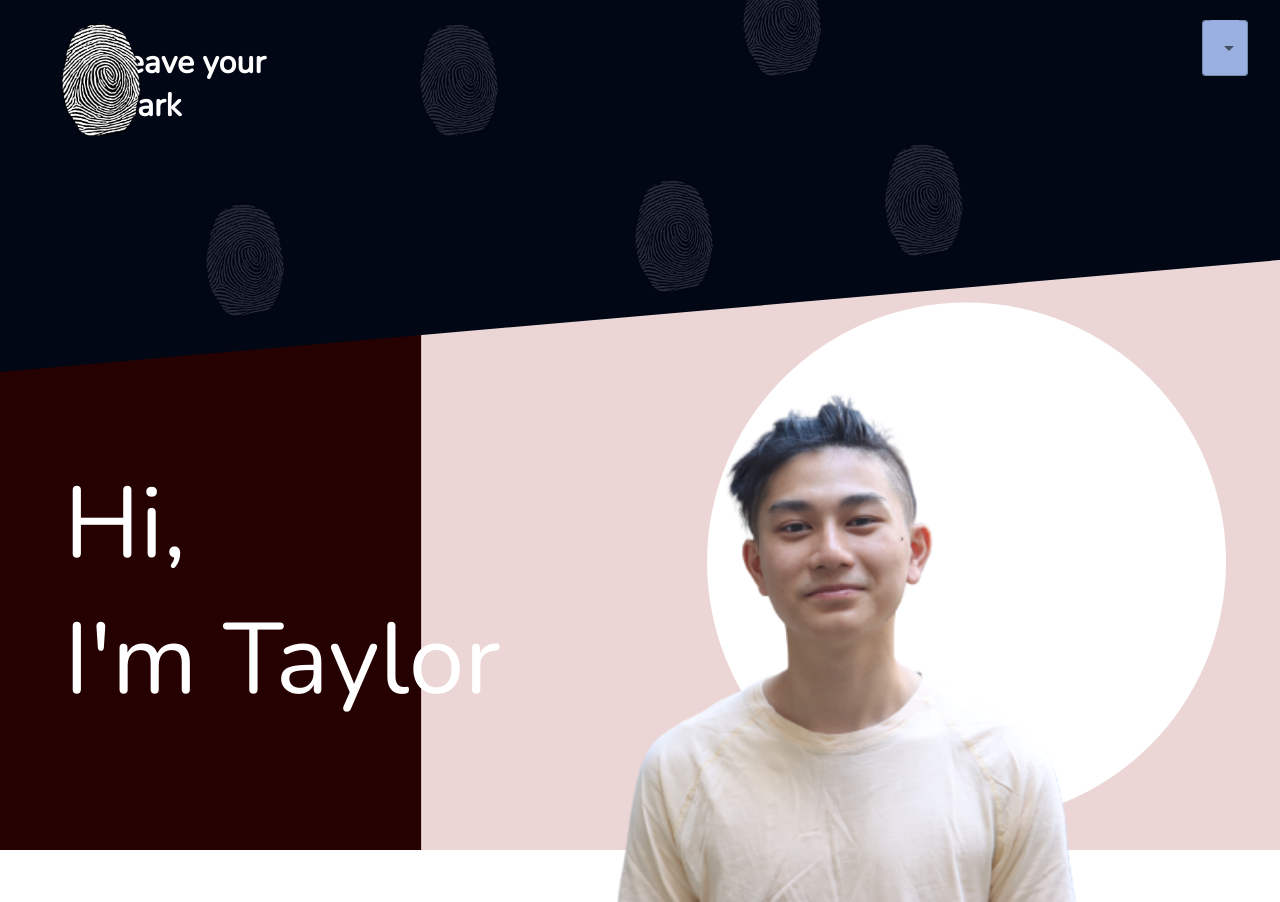
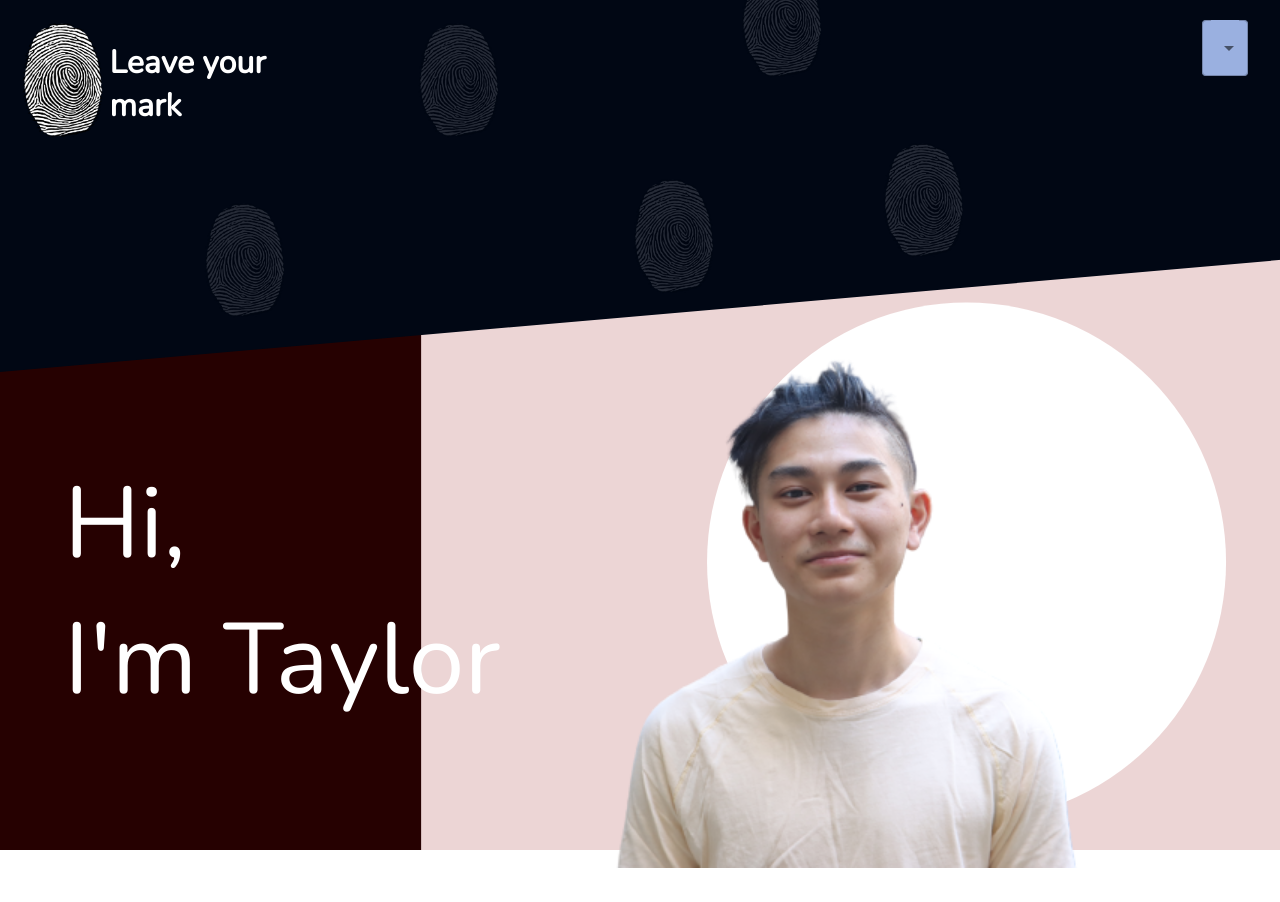
Before and after one commit to TaylorTayTyT/personalWebsite, a React (Create React App) app in the folder home/: page / in a window 1280 px wide. Shown: the top 902 px of the page. After the commit the page ends 868 px from the top, so only its background shows below. Built offline with nearby package versions, Linux system fonts and the light colour scheme.

Commit message:
minor formatting fixes

```diff
--- a/home/src/Photo.sass
+++ b/home/src/Photo.sass
@@ -2,4 +2,4 @@
     right: 10%
     position: absolute
     scale: 1.5
-    bottom: 0
+    bottom: 4.2%
--- a/home/src/topNav.sass
+++ b/home/src/topNav.sass
@@ -42,7 +42,7 @@ $button-color: white
     scale: 1.73
 .fingerprint
     position: relative
-    left: 10%
+    left: 7%
     scale: 0.3
     transform: translate(-200%, 400%)
     z-index: 20
```
